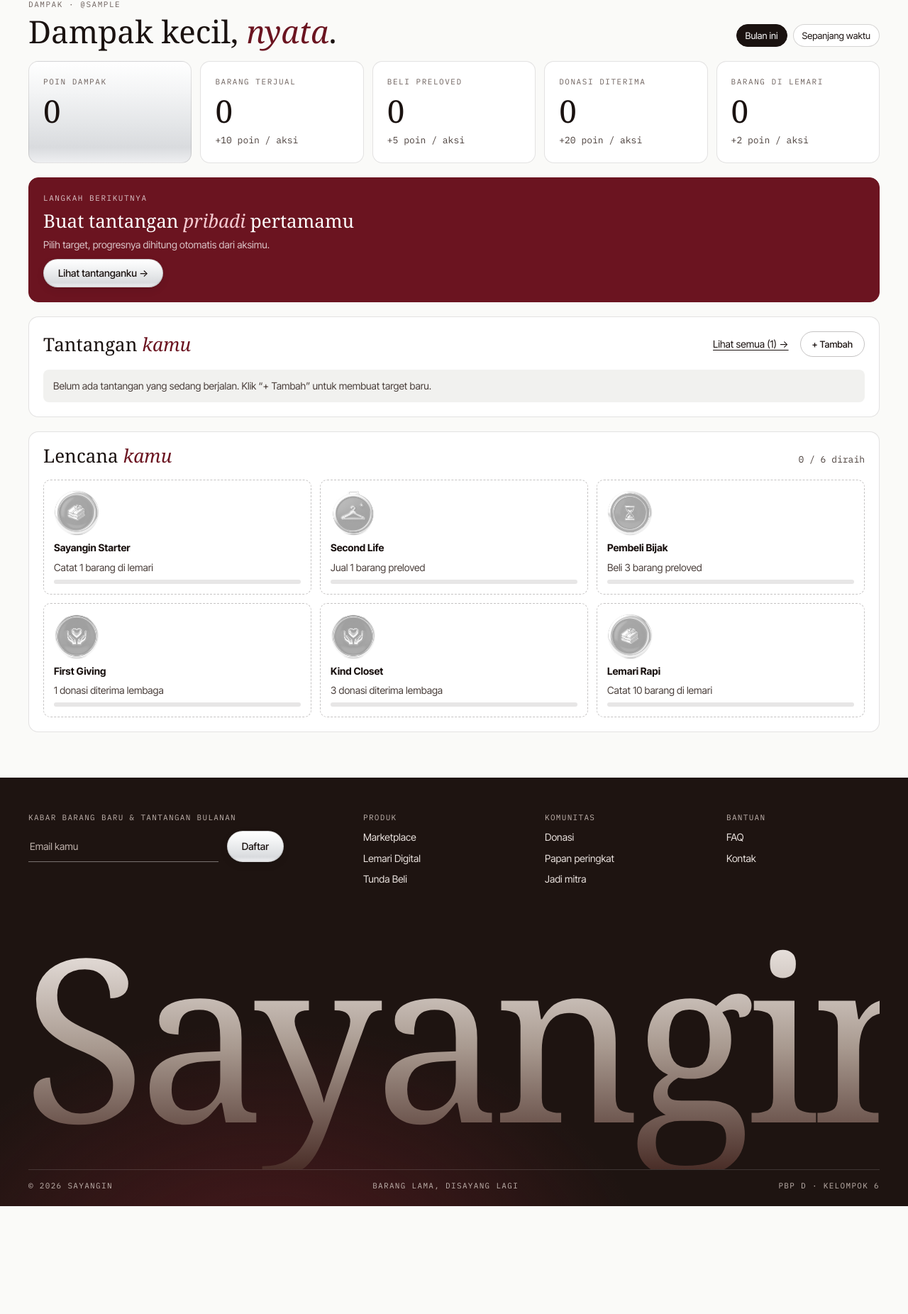
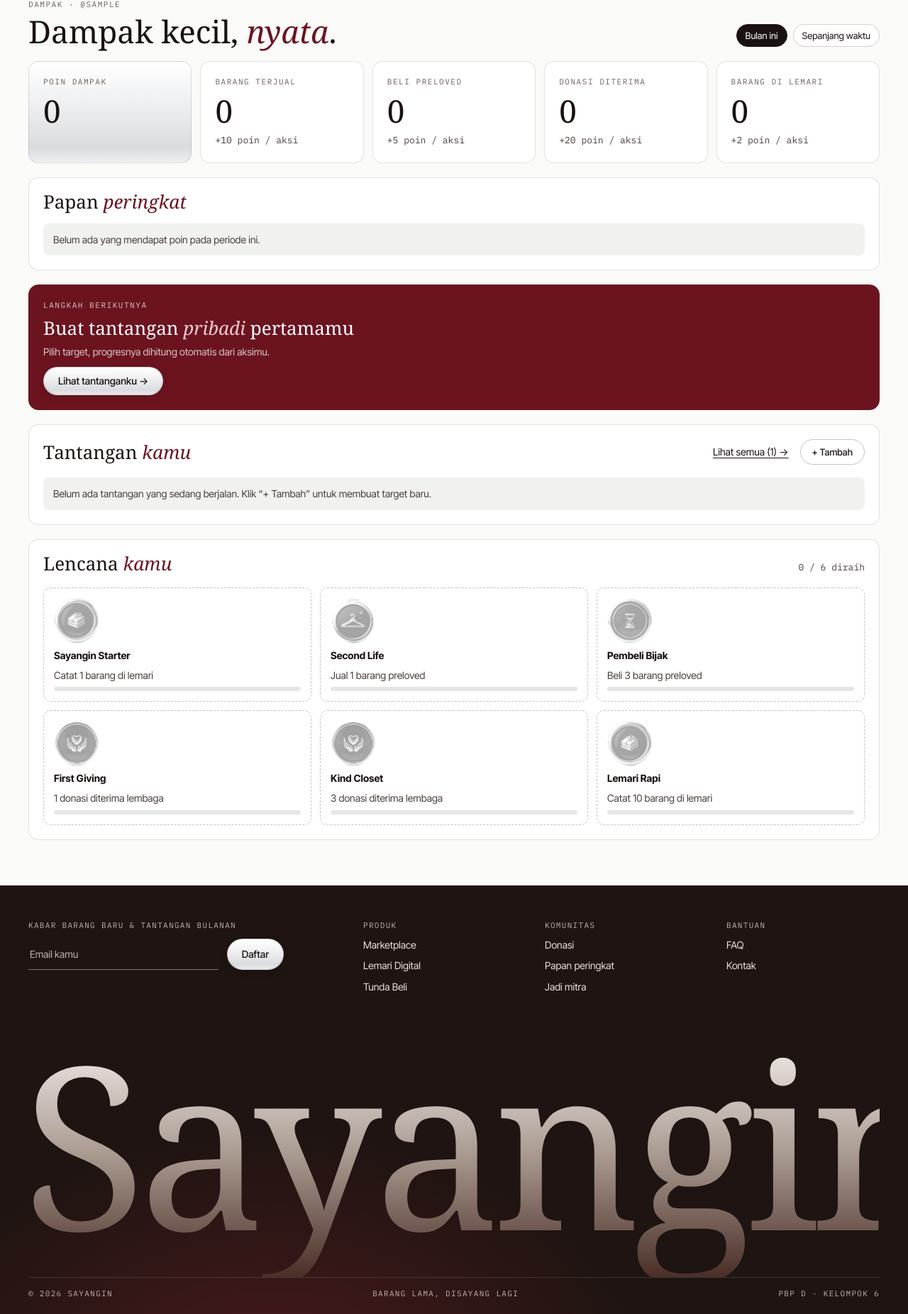
Before and after one commit to PBP-D-Kelompok-6/sayangin, a Django app: page /dampak/ in a window 1280 px wide. Shown: the part 97-1949 px from the top of the page at 71% size. Before the commit the page ends 1797 px from the top, so only its background shows below. Run offline with Django 5.2, Linux system fonts and the light colour scheme; a user stored in the database is signed in; tables that the repository leaves empty hold one stand-in row (values such as "Sample post"); some libraries are stand-ins or nearby versions; some web fonts are replaced.

Commit message:
feat: template papan peringkat 5 teratas di dashboard

```diff
--- a/static/css/impact.css
+++ b/static/css/impact.css
@@ -1,6 +1,3 @@
-/* Modul E — Dampak. Warna, font, tombol, form, dan progress bar memakai CSS tim
-   (tokens.css, base.css, components.css). File ini hanya berisi tambahan kecil. */
-
 /* Kerangka halaman: isi disusun ke bawah dengan jarak 20px */
 .dampak { display: flex; flex-direction: column; gap: 20px; padding-block: 24px 64px; }
 .dampak--narrow { max-width: 760px; } /* halaman form dibuat lebih sempit */
@@ -49,3 +46,14 @@
 /* Kartu tantangan kecil di dashboard: garis putus-putus seperti kartu lencana */
 .dampak-mini { display: flex; flex-direction: column; gap: 8px; padding: 14px; border: 1px dashed var(--color-border-strong); border-radius: var(--radius-md); }
 .dampak-mini .pill { align-self: flex-start; }
+
+/* #summary: judul, kartu angka, dan papan peringkat disusun ke bawah dengan jarak 20px */
+#summary { display: flex; flex-direction: column; gap: 20px; }
+#summary .dampak-head { margin-bottom: 0; } /* jaraknya sudah diatur gap di atas */
+
+/* Papan peringkat: nomor, username, poin */
+.dampak-rank li { display: grid; grid-template-columns: 32px 1fr auto; align-items: center; gap: 12px; padding: 10px 8px; border-radius: var(--radius-md); }
+.dampak-rank li + li { border-top: 1px solid var(--color-border); } /* garis pemisah antar baris */
+.dampak-rank li.is-me { background: var(--grey-50); } /* baris milik user yang login */
+.dampak-rank__no { display: grid; place-items: center; width: 28px; height: 28px; border-radius: 50%; background: var(--grey-100); font-size: 13px; }
+.dampak-rank li:first-child .dampak-rank__no { background: var(--maroon); color: var(--white); } /* juara 1 berwarna maroon */
--- a/templates/impact/partials/summary.html
+++ b/templates/impact/partials/summary.html
@@ -2,6 +2,7 @@
 
 {# Filter Dashboard based on periode, sekalian dari panggilan show_impact_dashboard() #}
 
+{# Judul + tombol periode; tiap tombol meminta ulang #summary lewat HTMX (hx-get) dan mengubah URL (hx-push-url) #}
 <div class="dampak-head">
   <h1 class="page-title"><span class="eyebrow">Dampak · @{{ user.username }}</span>Dampak kecil, <em>nyata</em>.</h1>
   <div class="dampak-switch" role="group" aria-label="Pilih periode">
@@ -12,12 +13,14 @@
   </div>
 </div>
 
+{# Kartu angka: 1 kartu poin + 4 kartu jenis aksi. Tailwind: 2 kolom di HP, 5 kolom mulai layar md #}
 <div class="tw-grid tw-grid-cols-2 md:tw-grid-cols-5 tw-gap-3">
   <div class="dampak-card dampak-points tw-col-span-2 md:tw-col-span-1">
     <span class="eyebrow">Poin dampak</span>
     <strong class="serif">{{ points }}</strong>
   </div>
 
+  {# stats dari views.build_dashboard(): label, jumlah aksi, dan poin per aksi #}
   {% for stat in stats %}
   <div class="dampak-card">
     <span class="eyebrow">{{ stat.label }}</span>
@@ -27,3 +30,28 @@
   {% endfor %}
 
 </div>
+
+{# Papan peringkat: 5 teratas dari views.get_leaderboard(); ada di dalam #summary jadi ikut tombol periode #}
+<section class="dampak-card">
+  <div class="section-head">
+    <h2 class="serif">Papan <em>peringkat</em></h2>
+    {# my_rank kosong kalau user belum punya poin di periode ini #}
+    {% if my_rank %}<span class="mono">Kamu #{{ my_rank.rank }}</span>{% endif %}
+  </div>
+
+  {% if leaderboard %}
+  <ol class="dampak-list dampak-rank">
+    {% for row in leaderboard %}
+    {# is-me: baris milik user yang login disorot #}
+    <li class="{% if row.user_id == user.id %}is-me{% endif %}">
+      <span class="dampak-rank__no">{{ row.rank }}</span>
+      <span>@{{ row.username }}{% if row.user_id == user.id %} (kamu){% endif %}</span>
+      <strong class="mono">{{ row.points }} poin</strong>
+    </li>
+    {% endfor %}
+  </ol>
+  {% else %}
+  {# belum ada aksi selesai sama sekali di periode ini #}
+  <p class="notice">Belum ada yang mendapat poin pada periode ini.</p>
+  {% endif %}
+</section>
```
